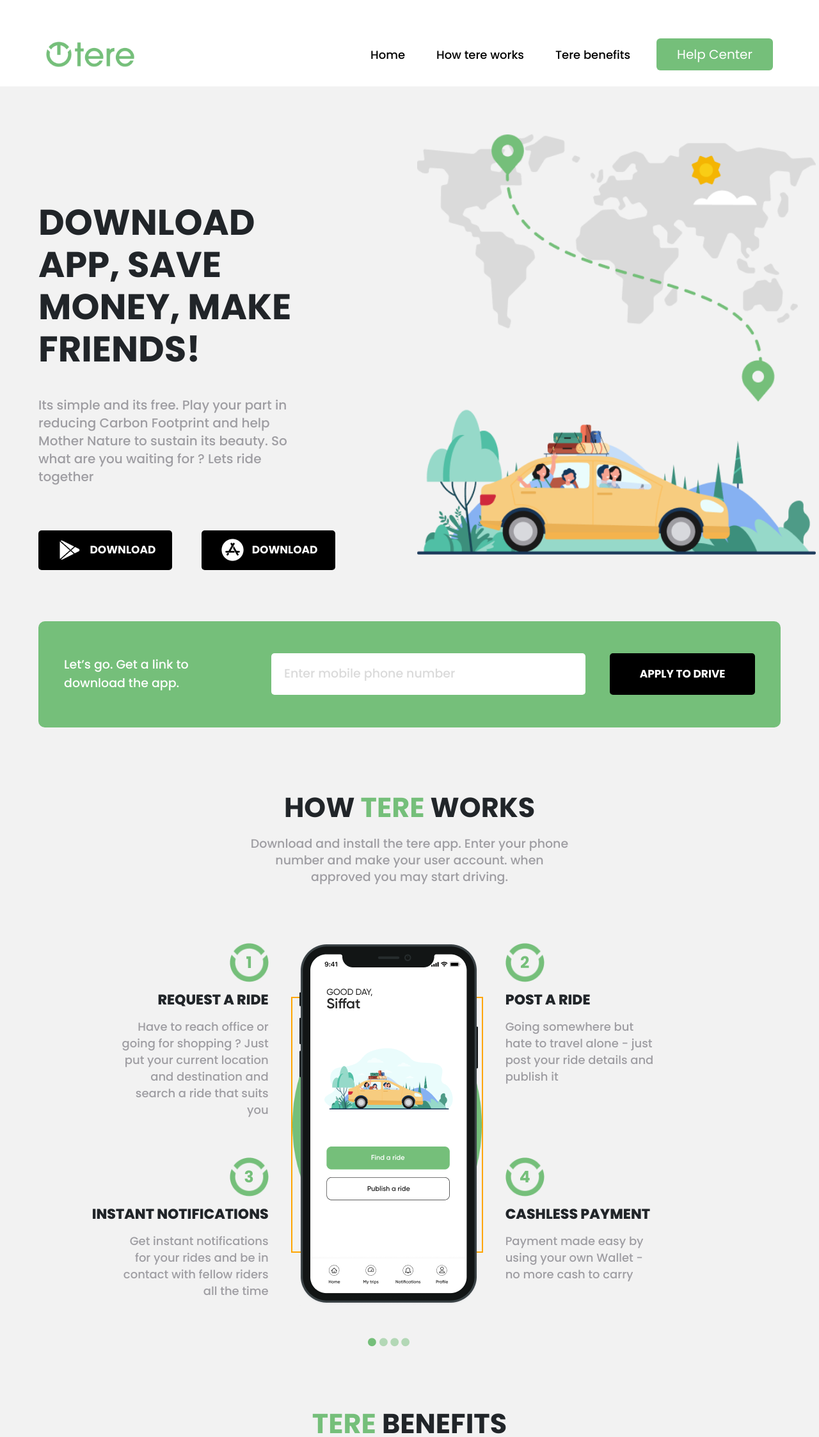
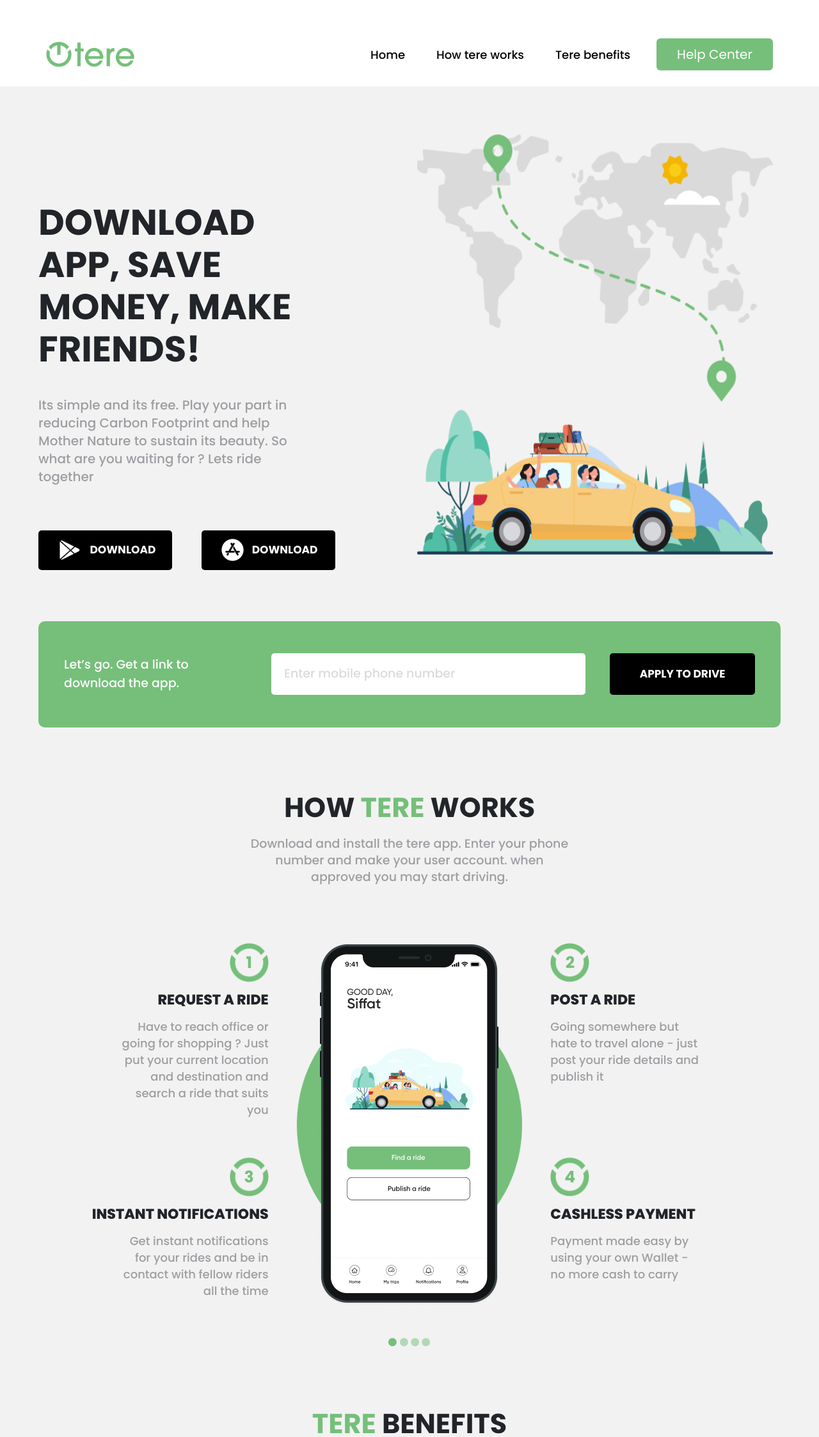
Before and after one commit to Hamidov2004/TERE-, a React (Create React App) app: page / in a window 1280 px wide. Shown: the top 2246 px of the page at 64% size. Built offline with nearby package versions, Linux system fonts and the light colour scheme.

Commit message:
responsive updated

```diff
--- a/src/App.css
+++ b/src/App.css
@@ -307,7 +307,6 @@ body{
 .second_central_detail{
   height: 560px;
   display: grid;
-  width: 50%;
   align-content: center;
   justify-items: center;
   position: relative;
--- a/src/Project2_component/Footer.jsx
+++ b/src/Project2_component/Footer.jsx
@@ -8,7 +8,7 @@ function Footer() {
         <>
             <div className="Footer_container">
                 <div className="footer_box">
-                    <img src={footer_img} alt="" />
+                    <img src={footer_img} alt="" className="footer_tere_logo"/>
                     <div className="footer_info_box">
                         <h4 style={{marginBottom:"20px"}}>Be Our Friend</h4>
                         <p>3, Season Park, Jakarta</p>
--- a/src/Responsive.css
+++ b/src/Responsive.css
@@ -23,6 +23,10 @@
     align-items: center;
     padding: 40px 0px 0px 0px;
     position: relative;
+  }
+  .footer_tere_logo{
+    width: 131px;
+    height: 37px;
   }
   .footer_info_box{
     width: 100%;
@@ -167,7 +171,7 @@
     line-height: 30px;
   }
     .third_child_right img{
-      width: 85%;
+      width: 70%;
       height: 227px;
       margin: 25px 0px 15px 0px;
     }
@@ -183,10 +187,6 @@
     display: flex;
     flex-direction: column;
   }
-
-
-
-
 }
 
 
@@ -211,6 +211,10 @@
     align-items: center;
     padding: 40px 0px 0px 0px;
     position: relative;
+  }
+  .footer_tere_logo{
+    width: 131px;
+    height: 37px;
   }
   .footer_info_box{
     width: 100%;
@@ -387,6 +391,10 @@
     height: 520px;
     background-color: white;
   }
+  .footer_tere_logo{
+    width: 120px;
+    height: 35px;
+  }
   .footer_box{
     display: flex;
     flex-direction: row;
@@ -406,7 +414,7 @@
     position: static;
   }
   .footer_info_box p{
-    font-size: 15px;
+    font-size: 14px;
   }
   .footer_info_box:nth-child(2){
     display: grid;
@@ -637,6 +645,10 @@
     height: 520px;
     background-color: white;
   }
+  .footer_tere_logo{
+    width: 131px;
+    height: 37px;
+  }
   .footer_box{
     display: flex;
     flex-direction: row;
@@ -690,7 +702,8 @@
     padding: 50px 60px;
   }
   .right_box img{
-    width: auto;
+    width: 100%;
+    object-fit: initial;
   }
   .left_box{
     padding: 130px 0px 0px 0px;
@@ -785,24 +798,23 @@
   }
   .second_central_detail{
     height: auto;
-    width: 300px;
     display: grid;
     align-content: space-between;
     justify-items: center;
     height: auto;
     margin-bottom: 0px;
     row-gap: 50px;
+
   }
   .ellipse{
     height: 400px;
-    width: 100%;
+    width: 95%;
     z-index: 1;
     position: absolute;
     top: 45%;
     left: 50%;
     transform: translate(-50%, -50%);
     margin-bottom: 80px;
-    border: 2px solid orange;
   }
   .text_in_right_container2{
     text-align: start;
```
